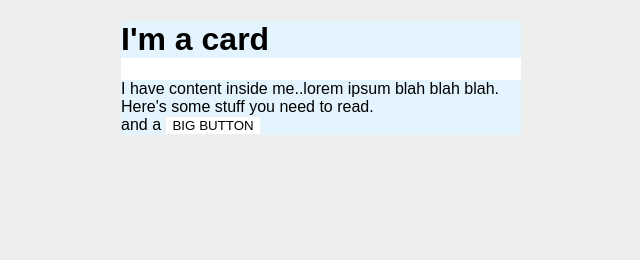
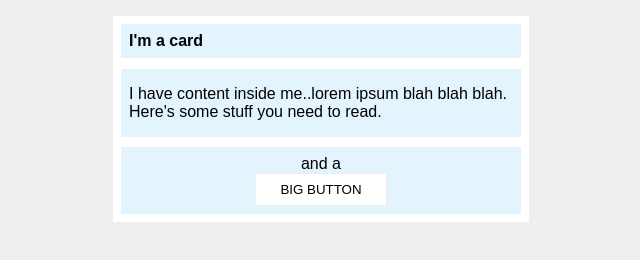
Before and after one commit to NikolaM4/the-odin-project, a plain HTML site: page css-exercises/margin-and-padding/02-margin-and-padding-2/index.html in a window 1280 px wide. Shown: the whole page, without its empty margins (319-959 px from the left). Drawn offline with Linux system fonts and the light colour scheme.

Commit message:
Finished margin and padding exercises

```diff
--- a/css-exercises/margin-and-padding/02-margin-and-padding-2/style.css
+++ b/css-exercises/margin-and-padding/02-margin-and-padding-2/style.css
@@ -7,21 +7,35 @@ body {
   width: 400px;
   background: #fff;
   margin: 16px auto;
+  padding: 8px;
 }
 
 .title {
   background: #e3f4ff;
+  padding: 8px;
+  margin-top: 0px;
+  font-size: 16px;
 }
 
 .content {
   background: #e3f4ff;
+  padding: 16px 8px;
+  margin-top: 0px;
 }
 
 .button-container {
+  text-align: center;
+  display: block;
+  margin: 0 auto;
+  margin-top: 10px;
+  padding: 8px;
   background: #e3f4ff;
 }
 
 button {
+  margin: 0 auto;
+  padding: 8px 24px;
+  display: block;
   background: white;
   border: 1px solid #eee;
 }
```
Also changed, not shown: css-exercises/margin-and-padding/01-margin-and-padding-1/style.css (+5 -5 lines).
